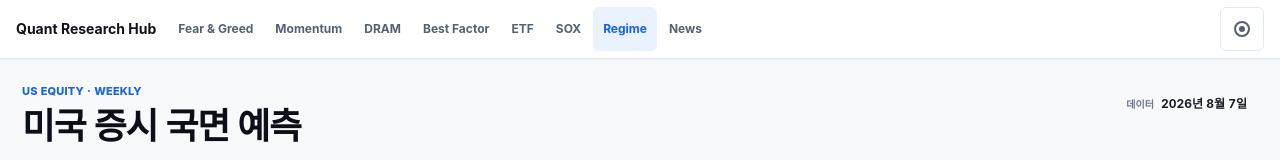
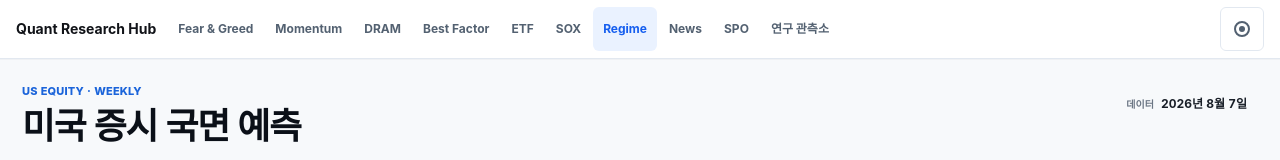
Before and after one commit to SonChangGi/regime, a plain HTML site: page web/index.html in a window 1280 px wide. Shown: the top 160 px of the page. Drawn offline with Linux system fonts and the light colour scheme; no server answers; files whose address does not match are found by name; a web font is replaced by a local one.

Commit message:
Add Research Observatory to shared project navigation

```diff
--- a/web/index.html
+++ b/web/index.html
@@ -35,6 +35,8 @@
           <a class="quant-shared-nav__link" href="https://sonchanggi.github.io/sox/">SOX</a>
           <a class="quant-shared-nav__link is-active" href="https://sonchanggi.github.io/regime/" aria-current="page">Regime</a>
           <a class="quant-shared-nav__link" href="https://sonchanggi.github.io/news/">News</a>
+          <a class="quant-shared-nav__link" href="https://sonchanggi.github.io/SPO/">SPO</a>
+          <a class="quant-shared-nav__link" href="https://research-observatory-changgi.changgi-son.chatgpt.site/">연구 관측소</a>
         </div>
         <button id="theme-toggle" class="theme-toggle quant-shared-nav__theme" type="button" aria-pressed="false" aria-label="다크 모드로 전환">
           <span class="theme-toggle-icon quant-shared-nav__theme-icon" aria-hidden="true"></span>
```
